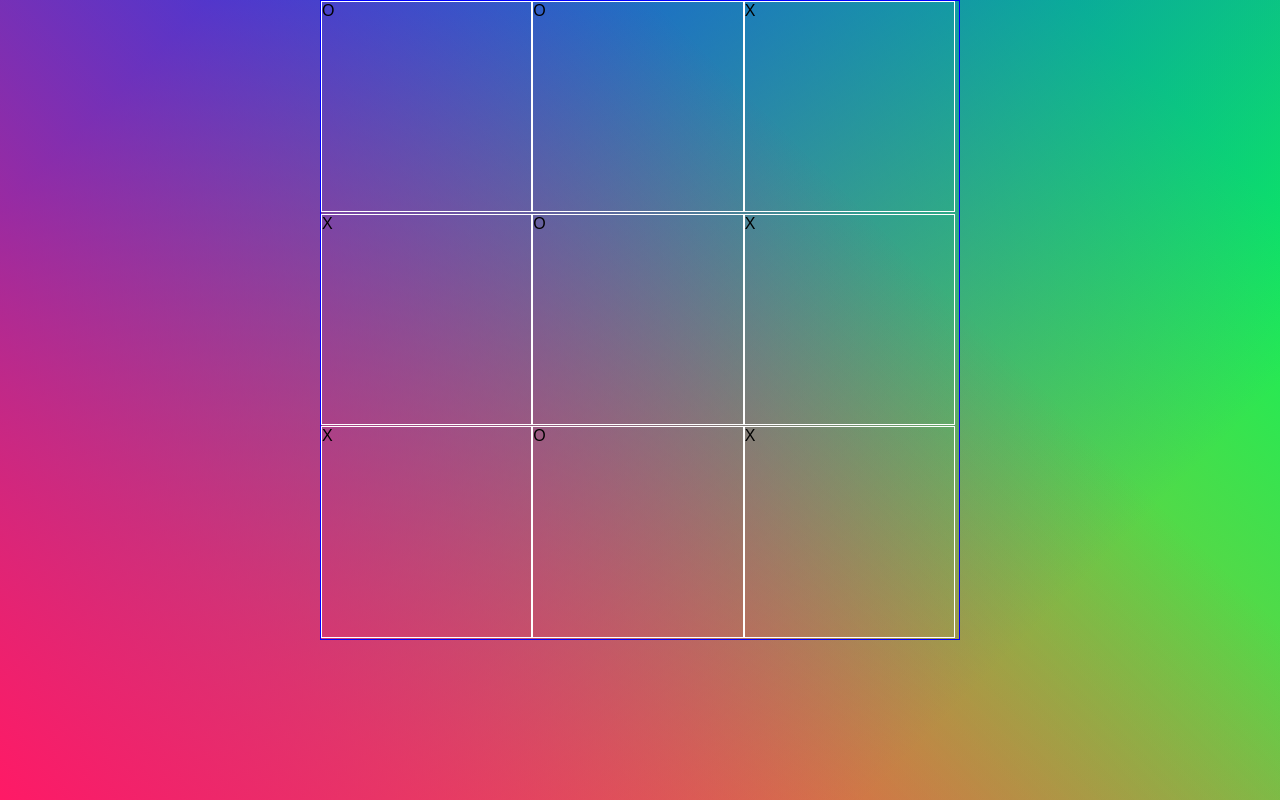
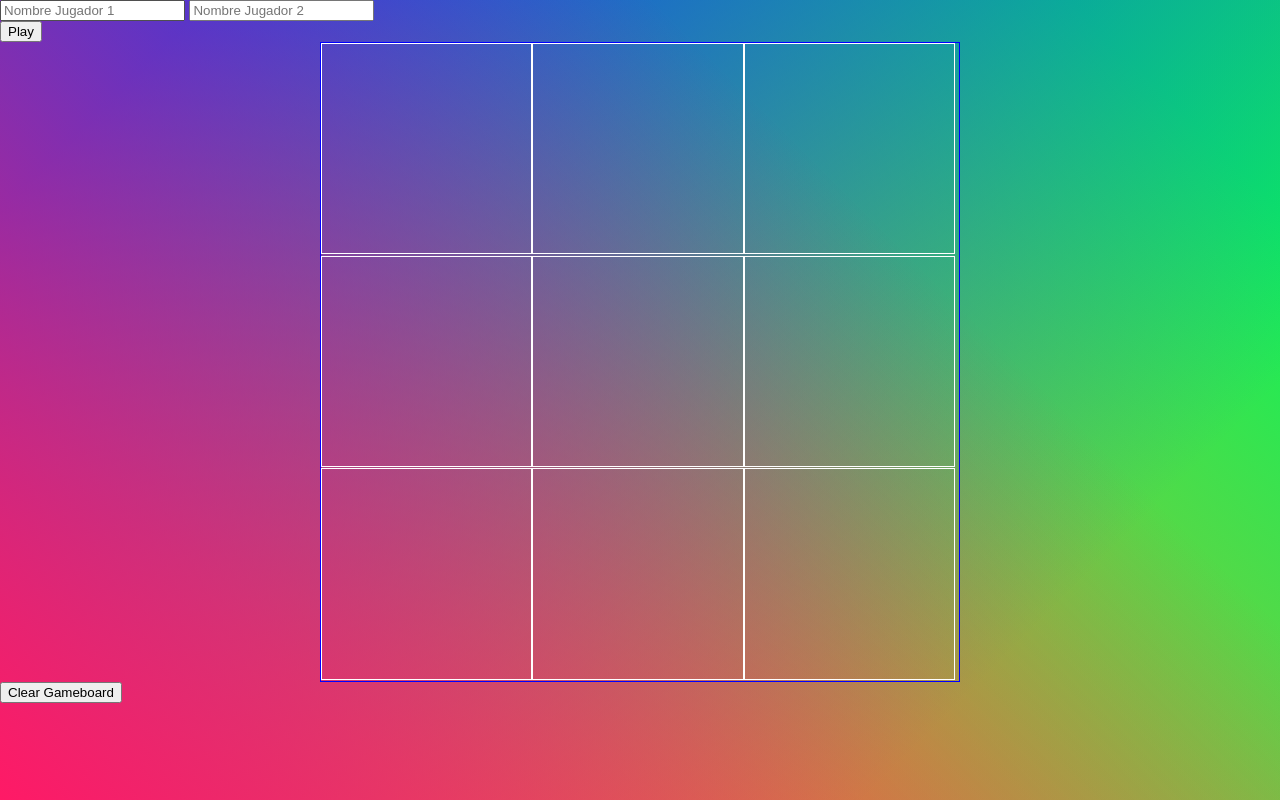
Before and after one commit to ThorondorManwe/TicTacToe, a plain HTML site: page index.html in a window 1280 px wide. Drawn offline with Linux system fonts and the light colour scheme.

Commit message:
Added functions to create player objects and modules to control the flow of the game with the gameboard

```diff
--- a/index.html
+++ b/index.html
@@ -10,8 +10,26 @@
     <body>
         <div class="main">
 
+            <!-- Boton para elegir el ícono si un jugador elije uno el otro juega con el que queda, obvio-->
+            <div class="contenedor">
+                <form action="" class="formulario" id="formulario" name="formulario">
+                    <div class="contenedor-inputs">
+                        <input type="text" name="nombre1" placeholder="Nombre Jugador 1" required>
+                        <input type="text" name="nombre2" placeholder="Nombre Jugador 2" required>
+
+                    </div>
+
+                    <input type="submit" class="btn" value="Play">
+
+                </form>
+            </div>
+
             <!--Contenedor principal para hacer la cuadrícula-->
             <div class="gameboard"></div>
+
+
+            <!-- Button to reset the gameboard-->
+            <button onclick="gameBoard.resetBoard()" id="clear">Clear Gameboard</button>
 
         </div>
     </body>
--- a/ticTac.js
+++ b/ticTac.js
@@ -1,25 +1,42 @@
 /* Store the gameboard as an array inside of a Gameboard object
 Store the players inside objects too.
-Rule of thumb: if you only ever need ONE of something (gameBoard, displayController), use a module. If you need multiples of something (players!), create them with factories. */
+Rule of thumb: if you only ever need ONE of something (gameBoard, displayController), use a module.
+If you need multiples of something (players!), create them with factories. */
 
-const gameBoard = {
-    gameboard: ["X", "O", "X", "X", "O", "X", "X", "O", "X"],
+
+const gameBoard = (() => {
+    // same thing, just easier to type :D
+    let board = new Array(9).fill('');
+    const formulario = document.querySelector('.formulario');
+    const nombre1 = formulario.nombre1;
+    const nombre2 = formulario.nombre2;
+
+    const setCell = (index, value) => {
+      // a function that updates the contents of a given array index
+      console.log(board);
+      console.log(nombre1);
+      console.log(nombre2);
+    }
+    const resetBoard = () => {
+      // a function that resets the board to empty
+      board = new Array(9).fill('');
+      const divs = document.querySelectorAll('.ticTac');
+      divs.forEach((div) => {
+        div.remove();
+      });
+      renderContent();
     }
 
-/* console.log(gameBoard); */
+    // Aquí va el render del tablero
+    /* A function that will render the contents of the gameboard array to the webpage */
+    const renderContent = () => {
 
-/* A function that will render the contents of the gameboard array to the webpage */
-function renderContent() {
         const gameboard = document.querySelector('.gameboard');
         const ladoDiv = 211.33;
-    let gameboardArray = gameBoard.gameboard;
-
-    /* const stepGrid = squares ** 2; */
 
         for (let step = 0; step < 9; step++) {
-        // Runs 15 times, with values of step 0 through 16
             const div = document.createElement('div');
-        const textoArray = gameboardArray[step];
+            const textoArray = board[step];
             console.log(`${textoArray} está en la posición ${step}`);
             // Darle estílos  la cuadrícula acomodar la cuadrícula en el rectángulo
             div.style.border = '1px solid white';
@@ -30,50 +47,95 @@ function renderContent() {
             div.setAttribute('id', `${step}`);
             // metemos el div en el container
             gameboard.appendChild(div);
-        /* console.log(`Hecho el div número ${step}`); */
-        // llamar función para pintar divs
-        changeDivs();
+            /* console.log(`Hecho el div número ${step}`);
+            // llamar función para pintar divs*/
+            /* getBoard(); */
             }
     }
 
-/* The functions to allow players toconsole.log(gameBoard); ad marks to a specific spot on the board, and then tie it to the DOM
-    letting players click on the gameboard to place their marker
-    keep the player from playing in spots that are already taken */
-function changeDivs() {
-    // Hacer que el mouse cambie el estilo de un cuadro al pasar por encima - ¿cuándo haga clic o solo pasando el cursor?
+    /* Aquí una función que crea los objectos de jugador con el factory y toma los datos del formulario
+    Después activa getBoard con la división de cada turno y la figura que le toca a cada quien */
+
+    const getBoard = (e) => {
+
+      /* e.preventDefault(); */
+      // a function that returns **a copy** of the board
       const divs = document.querySelectorAll('.ticTac');
-    let hue = 0;
-    let gameboard = gameBoard.gameboard;
+      const game = flowOfTheGame(nombre1, nombre2);
 
       divs.forEach((div) => {
-        div.addEventListener('mouseenter', function(e) {
-            /* console.count(e.currentTarget); */
-            hue += 1;
-            e.currentTarget.style.backgroundColor = `hsl(${hue}, 100%, 50%)`;
-            /* console.log(this);
-            this.style.backgroundColor = 'green'; */
-        });
         div.addEventListener('click', function(e) {
-            /* Selecciona el ID del div y lo usa en el array como index*/
+            /* Selecciona el ID del div y lo usa en el array como index
             /* console.log(this.id); */
-            gameboard[`${this.id}`] = "X";
-            this.textContent = "X";
+            if(board[`${this.id}`] !== '') {
+              console.log('Está ocupado');
+            } else {
+              board[`${this.id}`] = game.currentPlayer.plays;
+              console.log(game.currentPlayer.name);
+              console.log(board);
+              this.textContent = game.currentPlayer.plays;
+              game.switchPlayers();
+
+            }
         });
     });
+
     }
+    return {
+      setCell,
+      getBoard,
+      renderContent,
+      resetBoard
+    }
+})();
+
+
+const playerFactory = (name, plays) => {
+    return {
+        get name() { return name; },
+        get plays() { return plays; },
+    };
+};
+
+const flowOfTheGame = (player1Name, player2Name) => {
+    console.log("Aqui el juego");
+    let player1 = playerFactory(player1Name, 'X');
+    let player2 = playerFactory(player2Name, 'O');
+    let currentPlayer = player1;
+
+    const switchPlayers = () => {
+        if(currentPlayer===player1){
+          currentPlayer=player2;
+        } else {
+          currentPlayer=player1;
+        }
+      }
+
+    return {
+        switchPlayers,
+        get currentPlayer(){ return currentPlayer; }
+    }
+};
+
+/* console.log(gameBoard); */
+
 
 
 /* Modify the array inside the gameBoard object */
 /* Access to the gameboard array*/
-let gameboard = gameBoard.gameboard;
+/* let gameboard = gameBoard.gameboard;
 console.log(gameboard);
 gameboard[0] = "O";
 console.log(gameboard);
 
-renderContent();
+renderContent(); */
 
 /* the logic that checks for when the game is over */
 
 /* Clean up the interface to allow players to put in their names
     a button to start restart the game
     an element that congratulates the winning player */
+
+
+gameBoard.renderContent();
+formulario.addEventListener('submit', gameBoard.getBoard());
```
Lines whose indentation alone changed are shown as unchanged.
